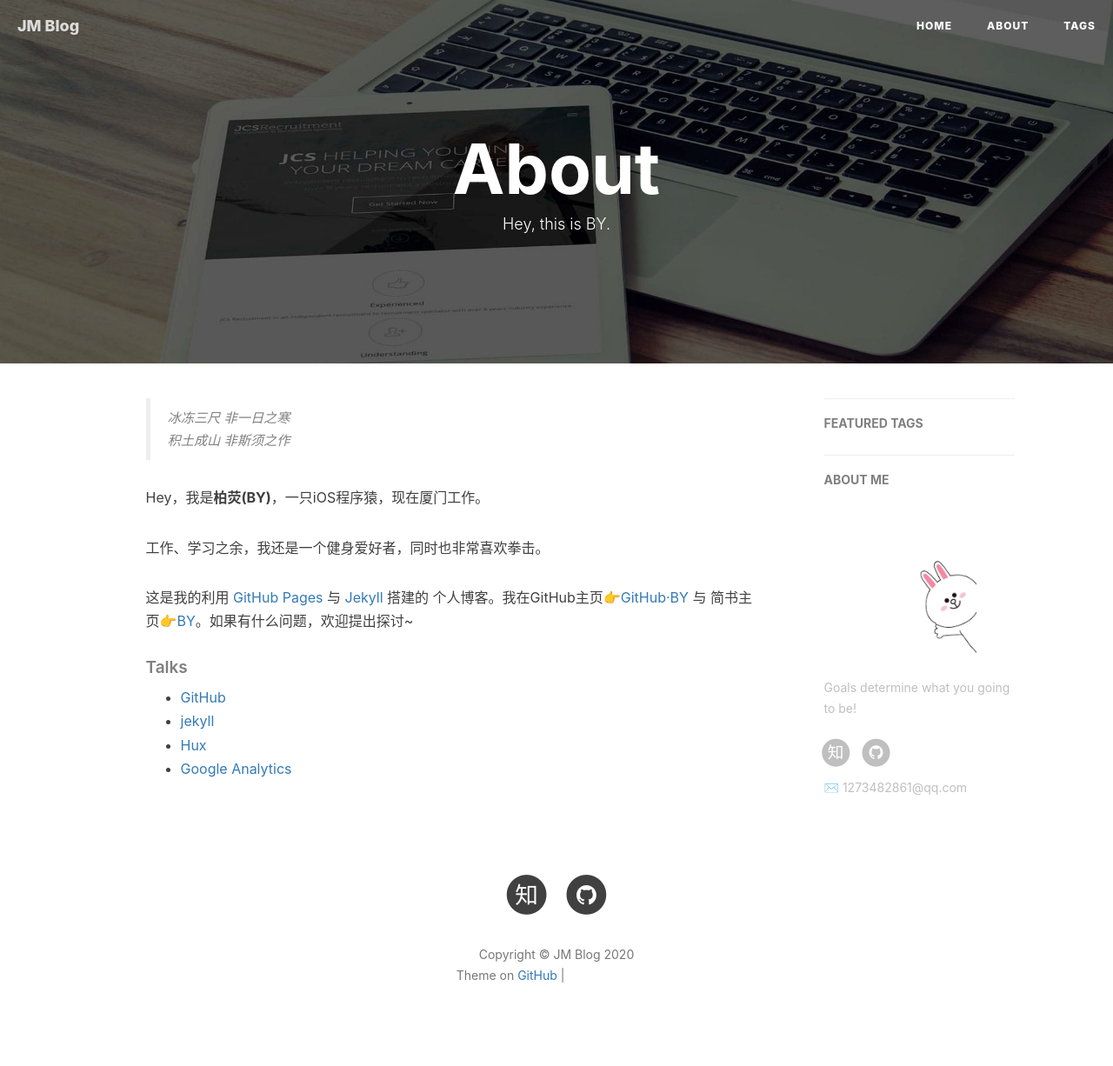
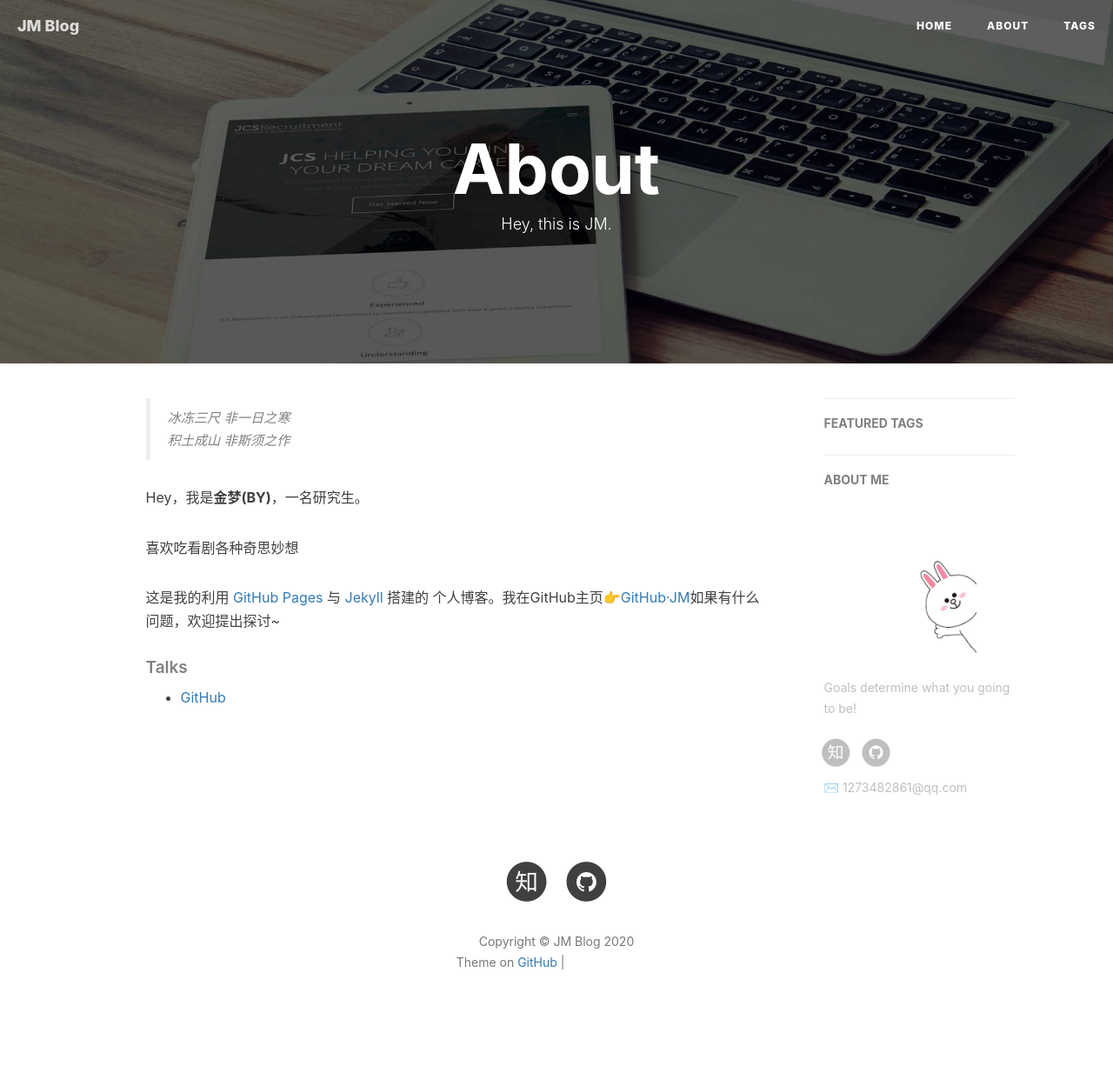
Before and after one commit to hibiscusJM/hibiscusJM.github.io, a Jekyll site: the page built from about.html, in a window 1280 px wide. Shown: the whole page at 87% size. Built offline with Jekyll 4.4.1, drawn with Linux system fonts in a browser that asks for light colours; nearby versions of some CDN libraries; comment, search, counter and statistics services are not loaded; grey boxes are pictures that could not be loaded.

Commit message:
Update about.html

```diff
--- a/about.html
+++ b/about.html
@@ -1,7 +1,7 @@
 ---
 layout: page
 title: "About"
-description: "Hey, this is BY."
+description: "Hey, this is JM."
 header-img: "img/post-bg-rwd.jpg"
 ---
 
@@ -18,11 +18,11 @@
     <blockquote><p>冰冻三尺 非一日之寒<br>
     积土成山 非斯须之作</p></blockquote>
 
-    <p>Hey，我是<strong>柏荧(BY)</strong>，一只iOS程序猿，现在厦门工作。</p>
+    <p>Hey，我是<strong>金梦(BY)</strong>，一名研究生。</p>
 
-    <p>工作、学习之余，我还是一个健身爱好者，同时也非常喜欢拳击。</p>
+    <p>喜欢吃看剧各种奇思妙想</p>
 
-    <p>这是我的利用 <a href="https://pages.github.com/">GitHub Pages</a> 与 <a href="http://jekyll.com.cn/">Jekyll</a> 搭建的 个人博客。我在GitHub主页<a href="https://github.com/qiubaiying">👉GitHub·BY</a> 与 简书主页<a href="https://http://www.jianshu.com/u/e71990ada2fd">👉BY</a>。如果有什么问题，欢迎提出探讨~</p>
+    <p>这是我的利用 <a href="https://pages.github.com/">GitHub Pages</a> 与 <a href="http://jekyll.com.cn/">Jekyll</a> 搭建的 个人博客。我在GitHub主页<a href="https://github.com/hibiscusJM">👉GitHub·JM</a>如果有什么问题，欢迎提出探讨~</p>
 
     <p></p>
 
@@ -30,9 +30,6 @@
 
     <ul>
         <li><a href="https://github.com">GitHub</a></li>
-        <li><a href="http://jekyll.com.cn/">jekyll</a></li>
-        <li><a href="http://huangxuan.me/">Hux</a></li>
-        <li><a href="https://analytics.google.com/analytics">Google Analytics</a></li>
     </ul>
 </div>
 
```
